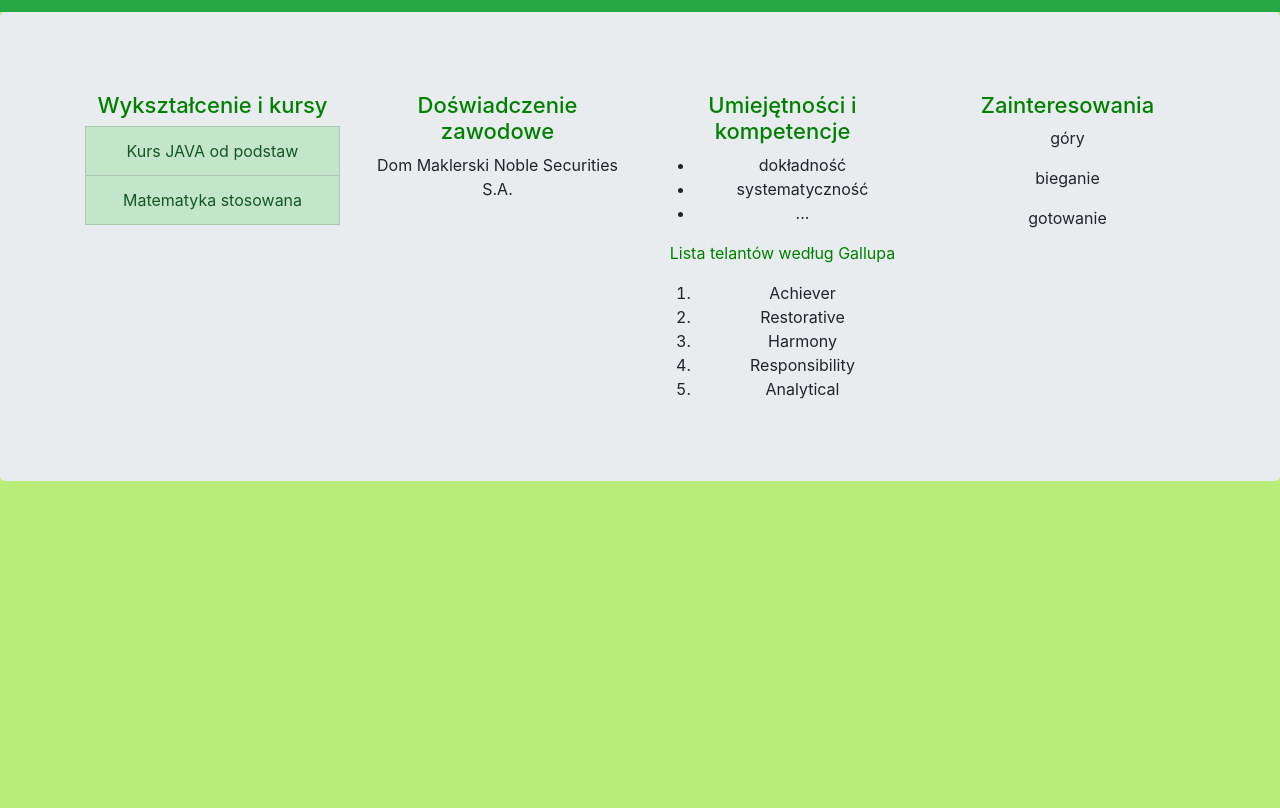
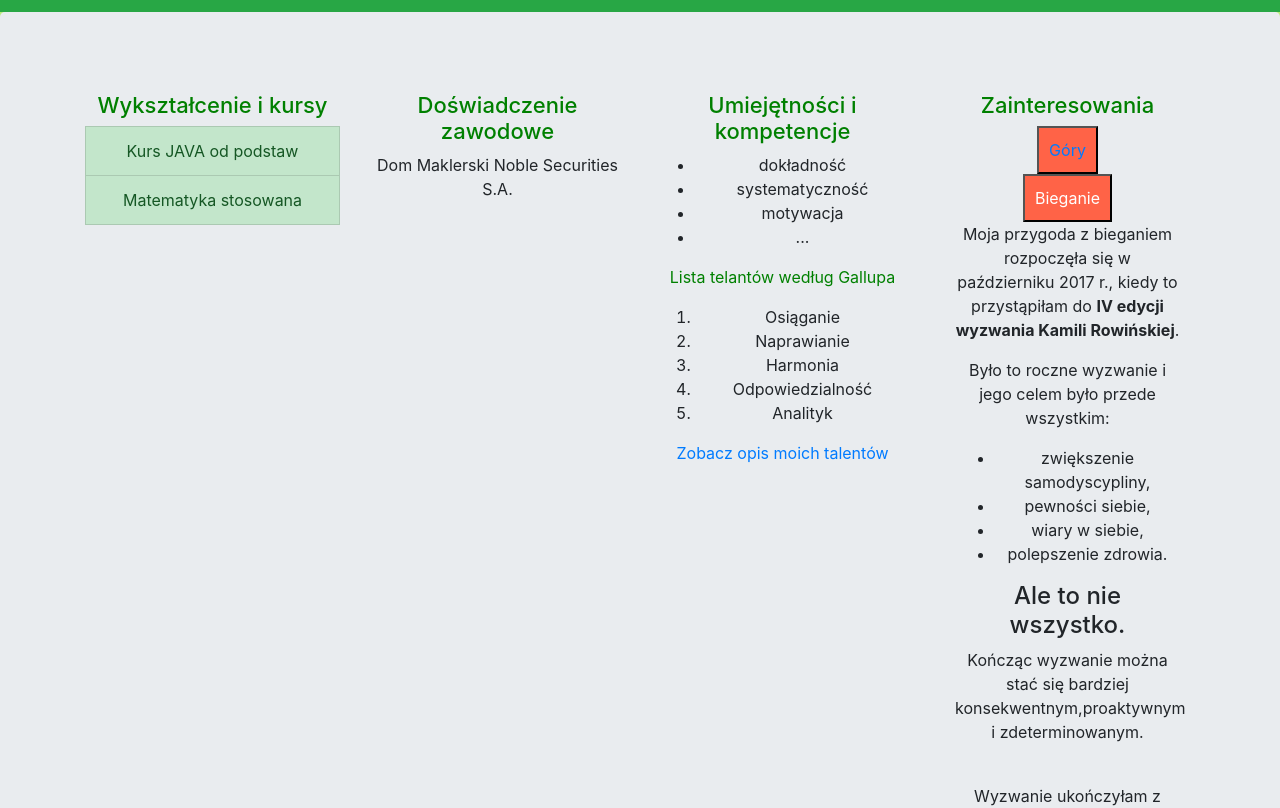
Before and after one commit to MartaZab/MartaZab.github.io, a plain HTML site: page index.html in a window 1280 px wide. Shown: the part 420-1228 px from the top of the page. Before the commit the page ends 901 px from the top, so only its background shows below. Drawn offline with nearby package versions, Linux system fonts and the light colour scheme.

Commit message:
add hobby and photo

```diff
--- a/index.html
+++ b/index.html
@@ -43,7 +43,7 @@ href="styles.css">
 <div class="row">
 <div class="col-3">
 <div class="jumbotron text-center" style="margin-bottom:0">
-<img src = "C:\Programowanie - materiały\HTML\gory.jpg" alt="" width="200" height="200">
+<img src = "gory.jpg" alt="" width="200" height="200">
 </div>
 </div>
 <div class="col-9">
@@ -130,26 +130,55 @@ Podaj liczbę: <input id="fibbInput">
 	  <ul style="list-style-type:disc;">
 	   <li>dokładność</li>
   <li>systematyczność</li>
+  <li>motywacja</li>
   <li>...</>
   </ul>
   <font color = "green">Lista telantów według Gallupa</font>
   <p align="left">
   <ol>
-      <li>Achiever</li>
-      <li>Restorative</li>
-	  <li>Harmony</li>
-	  <li>Responsibility</li>
-	  <li>Analytical</li>
+      <li>Osiąganie</li>
+      <li>Naprawianie</li>
+	  <li>Harmonia</li>
+	  <li>Odpowiedzialność</li>
+	  <li>Analityk</li>
 	  </p>
     </ol>
+	<a href="gallup.pdf">Zobacz opis moich talentów</a>
 </p>
 </div>
 <div class="col-3">
 <p>
 <h3>Zainteresowania</h3>
-      <p>góry</p>
-	  <p>bieganie</p>
-	  <p>gotowanie</p>
+<div class="container">
+    <button type="button" class="hobby" data-toggle="collapse" data-target="#demo" aria-expanded="false" aria-controls="collapseExample"><a href="mountains.html">Góry</a></button>
+	 </div>
+	  <div class="container">
+  <button type="button" class="hobby" data-toggle="collapse" data-target="#demo" aria-expanded="false" aria-controls="collapseExample">Bieganie</button>
+  <div id="demo" class="collapse show">
+   <p>Moja przygoda z bieganiem rozpoczęła się w październiku 2017 r., kiedy to przystąpiłam do <b>IV edycji wyzwania Kamili Rowińskiej</b>.
+<p>Było to roczne wyzwanie i jego celem było przede wszystkim:</p>
+<ul style="list-style-type:disc;">
+  <li>zwiększenie samodyscypliny,</li>
+  <li>pewności siebie,</li>
+  <li>wiary w siebie,</li>
+   <li>polepszenie zdrowia.</li>
+</ul>
+	<h4>Ale to nie wszystko.</h4>
+	<p>Kończąc wyzwanie można stać się bardziej konsekwentnym,proaktywnym i zdeterminowanym.</p>
+<br>
+	Wyzwanie ukończyłam z sukcesem 30 września 2018 r. jako jedna z 54 osób na 2835 osób które wystartowały.
+	W ciągu roku przebiegłam około 1280 km, biegałam w jesieni, zimie, na wiosnę i w lecie.
+	Przed pracą, po pracy, na urlopie, w dniu ślubu i w podróży poślubnej &#128522;</p>
+
+
+	  <a href="https://www.youtube.com/watch?v=97OJZkNAc1A">Moje lekcje z IV edycji wyzwania Kamili Rowińskiej</a>
+<br><br>
+	<a href="https://rowinskabusinesscoaching.com/wyzwanie1etap/">Wyzwanie Kamili Rowińskiej</a>
+  </div>
+</div>
+<div class="container">
+    <button type="button" class="hobby" data-toggle="collapse" data-target="#demo" aria-expanded="false" aria-controls="collapseExample">Gotowanie</button>
+	 </div>
 </p>
 </div>
 </div>
--- a/styles.css
+++ b/styles.css
@@ -31,3 +31,9 @@ font-size: 15px;
 	font-size: 26px;
 	color: white;
 }
+
+.hobby {
+  background-color: tomato;
+  color: white;
+  padding: 10px;
+}
```
Also changed, not shown: mountains.html (added, +41 -0 lines).
